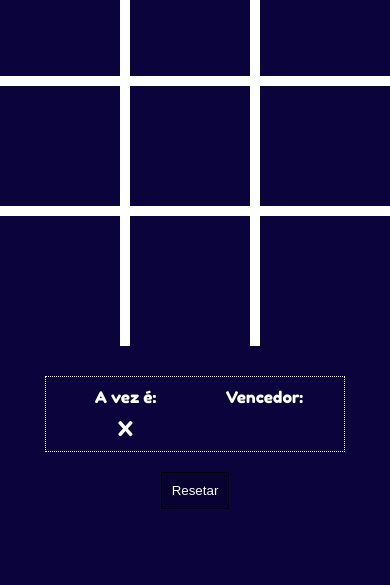
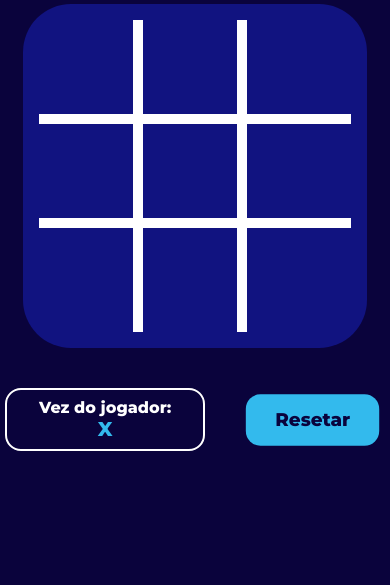
Before and after one commit to brunnoaraujo0/Jogo-da-velha, a plain HTML site: page index.html in a window 390 px wide. Shown: the part 259-844 px from the top of the page. Drawn offline with Linux system fonts and the light colour scheme.

Commit message:
segundo commit

```diff
--- a/index.html
+++ b/index.html
@@ -8,6 +8,9 @@
     <link rel="preconnect" href="https://fonts.googleapis.com">
 <link rel="preconnect" href="https://fonts.gstatic.com" crossorigin>
 <link href="https://fonts.googleapis.com/css2?family=Fredoka+One&display=swap" rel="stylesheet">
+<link rel="preconnect" href="https://fonts.googleapis.com">
+<link rel="preconnect" href="https://fonts.gstatic.com" crossorigin>
+<link href="https://fonts.googleapis.com/css2?family=Montserrat:wght@800&display=swap" rel="stylesheet">
     <link rel="icon" href="icone.png" />
     <link rel="stylesheet" href="style.css" />
 </head>
@@ -30,17 +33,20 @@
 
     <div class="info">
         <div class="infoitem">
-            <div class="infotitulo">A vez é:</div>
+            <div class="infotitulo">Vez do jogador:</div>
             <div class="infocorpo vez">--</div>
         </div>
-        <div class="infoitem">
-            <div class="infotitulo">Vencedor:</div>
-            <div class="infocorpo resultado">--</div>
+        <button class="reset">Resetar</button>
+    </div>
+
+
+
+
+    <div class="modalVencedor">
+        <div class="vencedor">
+
         </div>
     </div>
-
-    <button class="reset">Resetar</button>
-
     <script src="script.js"></script>
 </body>
 </html>
--- a/script.js
+++ b/script.js
@@ -76,7 +76,6 @@ function renderQuadro() { //FUNCAO QUE RENDERIZA O QUADRO
 
 function renderInfo() { //FUNCAO QUE ATUALIZA O PAINEL DE JOGADOR
     document.querySelector('.vez').innerHTML = vez;
-    document.querySelector('.resultado').innerHTML = warning;
 }
 
 function togglePlayer() { //FUNCAO PARA TROCAR O JOGADOR
@@ -88,13 +87,16 @@ function checkGame() { //FUNCAO PARA SABER A SITUACAO DO JOGO
     if(checkWinnerFor('X')) { //ESSE CHECKWINNERFOR TESTA SE X GANHOU, ELA RETORNA UM BOOLEANO
         warning = 'O "X" venceu';
         playing = false;
+        modalAlert();
 
-    } else if(checkWinnerFor('o')) { //SE X NAO GANHOU, TESTE SE O GANHOU
+    } else if(checkWinnerFor('O')) { //SE X NAO GANHOU, TESTE SE O GANHOU
         warning = 'O "O" venceu';
         playing = false;
+        modalAlert();
     } else if(isFull()) { //SE NENHUM DOS DOIS GANHOU, TESTE SE DEU EMPATE
         warning = 'Deu empate';
         playing = false;
+        modalAlert();
     }
 }
 
@@ -129,14 +131,6 @@ function isFull() { //FUNCAO PRA TESTAR SE DEU EMPATE
     return true; //CASO PASSE PELO FOR E TODOS TIVEREM PREENCHIDO, CONSEQUENTIMENTE DEU EMPATE
 }
 
-
-function color(){
-
-    let caixas = document.querySelectorAll('.item');
-
-    caixas.forEach(item => {
-        if(item.innerHTML == 'X') {
-            console.log('ola');
-        }
-    })
+function modalAlert() {
+    document.querySelector('.modalVencedor').style.display = 'flex';
 }
--- a/style.css
+++ b/style.css
@@ -23,10 +23,13 @@ h1 {
 }
 
 .area {
-    width: 390px;
+
     display: grid;
     grid-template-columns: repeat(3, 1fr);
     margin-top: 20px;
+    background-color: #111380;
+    padding: 2rem;
+    border-radius: 3rem;
 }
 .area .item {
     width: 130px;
@@ -57,14 +60,20 @@ h1 {
 }
 
 .info {
-    width: 300px;
+    width: 400px;
     display: flex;
     margin-top: 30px;
-    border: 1px dotted #FFF;
     padding: 10px;
+    align-items: center;
+    justify-content: space-between;
+    font-family: 'Montserrat', Helvetica, sans-serif;
+
 }
 .infoitem {
-    flex: 1;
+    border: 2px solid #FFF;
+    padding: 0.5rem 2rem;
+    border-radius: 1rem;
+
 }
 .infotitulo {
     text-align: center;
@@ -73,14 +82,69 @@ h1 {
 }
 .infocorpo {
     text-align: center;
-    color: #FFF;
+    color: #33baed;
     font-size: 20px;
+    margin-top: -10px;
+
 }
 
 .reset {
     border: 1px solid #000;
-    background-color: rgba(0, 0, 0, 0.2);
-    color: #FFF;
+    background-color: #33baed;
+    border: none;
+    color: #0a033c;
     padding: 10px;
-    margin-top: 20px;
+    cursor: pointer;
+    padding: 1rem 2rem;
+    font-family: 'Montserrat', Helvetica, sans-serif;
+    border-radius: 1rem;
+    font-size: 20px;
+    transition: all ease 0.3s;
+    transform: scale(0.92);
 }
+.reset:hover {
+    transform: scale(1);
+    background-color: #FFF;
+}
+.modalVencedor {
+    width: 100%;
+    height: 100%;
+    background-color: rgba(0, 7, 50, 0.8);
+    position: absolute;
+    display: none;
+    align-items: center;
+    justify-content: center;
+}
+.vencedor {
+    width: 300px;
+    height: 300px;
+    background-color: aqua;
+    opacity: 1;
+}
+.show {
+    display: flex;
+}
+
+
+
+
+@media (max-width: 480px){
+    .area .item {
+        width: calc(80vw / 3);
+        height: calc(80vw / 3);
+        display: flex;
+        justify-content: center;
+        align-items: center;
+        font-size: 70px;
+        font-weight: bold;
+        cursor: pointer;
+        transition: all ease 0.3s;
+    }
+    .area {
+
+
+        padding: 1rem;
+        border-radius: 3rem;
+    }
+
+}
```
